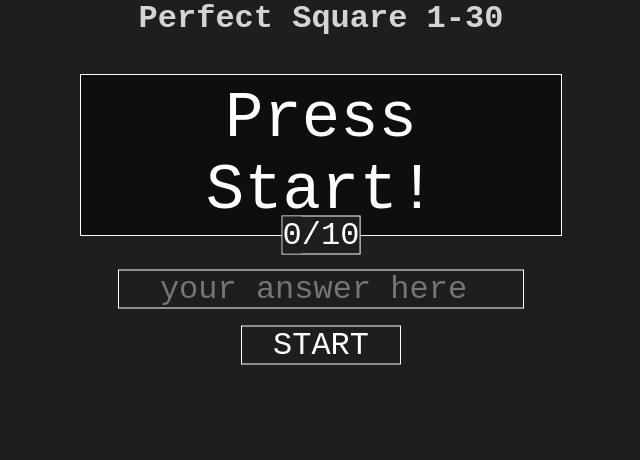
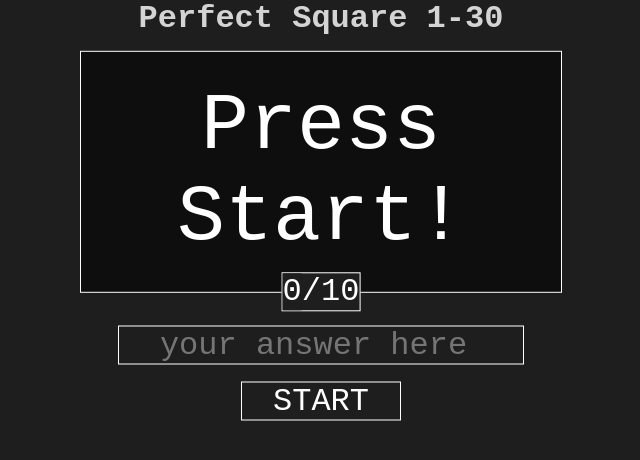
Before and after one commit to Zeq-Dev/perfectsquare_game, a plain HTML site: page index.html in a window 1280 px wide. Shown: the whole page, without its empty margins (319-959 px from the left). Drawn offline with Linux system fonts and the light colour scheme.

Commit message:
Update style.css

```diff
--- a/style.css
+++ b/style.css
@@ -28,11 +28,11 @@
     position: absolute;
     top: 50%;
     left: 50%;
-    transform: translate(-50%, -150%);
+    transform: translate(-50%, -110%);
     border: 1px solid white;
     background-color: #0e0e0e;
     width: 30em;
-    height: 10em;
+    height: 15em;
 }
 
 #number {
@@ -43,7 +43,7 @@
     transform: translate(-50%, -50%);
     color: white;
     text-align: center;
-    font-size: 4em;
+    font-size: 5em;
 }
 
 .score {
@@ -61,7 +61,7 @@
     border: 1px solid white;
     color: white;
     position: absolute;
-    top: 45%;
+    top: 55%;
     left: 50%;
     transform: translate(-50%, -50%);
     font-size: 2em;
@@ -72,7 +72,7 @@
     border: 1px solid white;
     color: white;
     position: absolute;
-    top: 55%;
+    top: 65%;
     left: 50%;
     transform: translate(-50%, -50%);
     width: 5em;
@@ -83,7 +83,7 @@
     border: 1px solid white;
     color: white;
     position: absolute;
-    top: 55%;
+    top: 65%;
     left: 50%;
     transform: translate(-50%, -50%);
     width: 5em;
```
